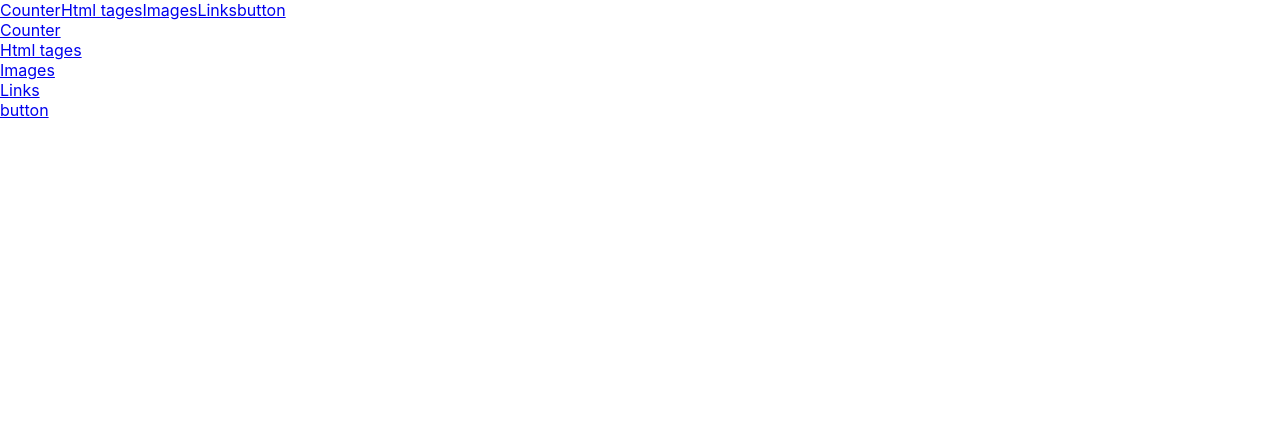
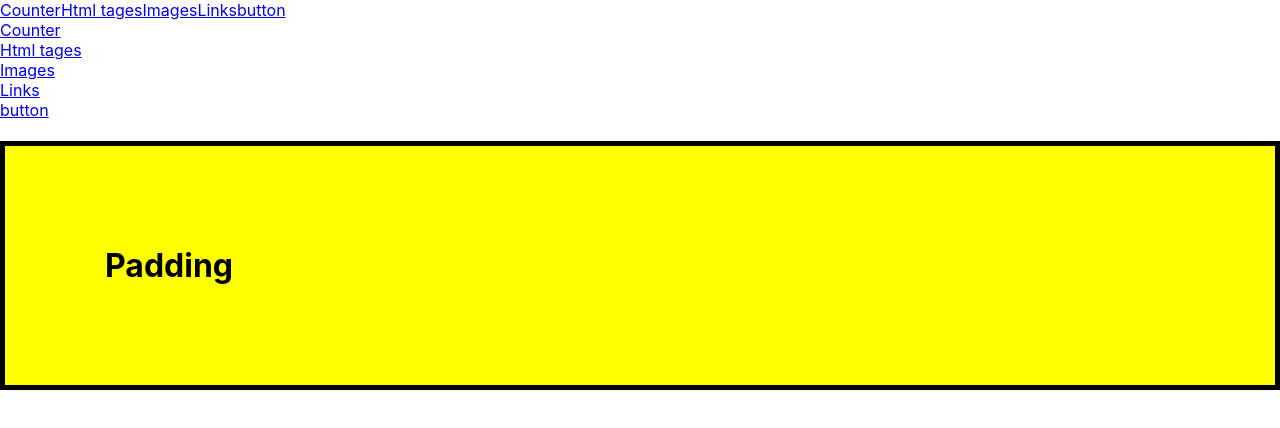
Before and after one commit to JoshiSankar-4021/febreactapp, a React (Create React App) app: page /inline in a window 1280 px wide. Shown: the top 428 px of the page. Built offline with nearby package versions, Linux system fonts and the light colour scheme.

Commit message:
internal,external,inline,boxmodel

```diff
--- a/src/App.js
+++ b/src/App.js
@@ -5,6 +5,9 @@ import Link from "./textnav/Links.jsx"
 import Buttons from "./button/Buttons.jsx"
 import TopNavbar from "./nav/TopNavbar.jsx"
 import SideNav from "./nav/SideNavbar.jsx";
+import Inlinecss from "./CSS/Iinline/inlinecss.jsx"
+import Internal from "./CSS/internal/internalcss.jsx"
+import External from "./CSS/external/externalcss.jsx"
 import {Routes,Route} from "react-router-dom";
  function App(){
   return(
@@ -16,7 +19,12 @@ import {Routes,Route} from "react-router-dom";
         <Route path="/htmltags" element={<Htmltags/>}/>
         <Route path="/images" element={< Images/>}/>
         <Route path="/links" element={< Link/>}/>
-        <Route path="/" element={< Buttons/>}/>
+        <Route path="/button" element={< Buttons/>}/>
+        <Route path="/inline" element={< Inlinecss/>}/>
+        <Route path="/internal" element={< Internal/>}/>
+        <Route path="/" element={< External/>}/>
+
+
       </Routes>
     </>
 
--- /dev/null
+++ b/src/CSS/Iinline/inlinecss.jsx
@@ -0,0 +1,15 @@
+
+function Inlinecss(){
+    return(
+    <div>
+        <h1 style={{
+            "border":"5px solid black",
+            "background":"yellow",
+            "paddingTop":"200px",
+            "paddingBottom":"200px",
+            "padding":"100px 100px 100px 100px"
+
+        }}>Padding</h1>
+    </div>
+);
+}export default Inlinecss;
--- /dev/null
+++ b/src/CSS/external/externalcss.css
@@ -0,0 +1,14 @@
+.m1{
+    border: 2px solid black;
+    margin:10px 10px 10px 10px;
+
+}
+
+.m2{
+    border:2px solid black;
+    margin:0px;
+    margin-top: 20px;
+    margin-bottom: 30px;
+    margin-right:40px;
+    margin-left:50px;
+}
--- /dev/null
+++ b/src/CSS/external/externalcss.jsx
@@ -0,0 +1,9 @@
+import "./externalcss.css"
+function Externalcss(){
+    return(
+    <div>
+        <h1 className="m1">ELEMENT1</h1>
+        <h1 className="m2">ELEMENT2</h1>
+    </div>
+);
+}export default Externalcss;
--- /dev/null
+++ b/src/CSS/internal/internalcss.jsx
@@ -0,0 +1,63 @@
+
+function Internalcss(){
+    const styles={
+        heading:{
+            border:"5px solid black",
+            color:"yellow",
+            background:"pink",
+            borderColor:"green",
+            borderStyle:"dotted",
+            borderWidth:"10px"
+        },
+        heading1:{
+            border:"5px dashed black",
+            color:"red",
+            background:"yellow"
+        },
+        heading2:{
+            border:"5px dotted black",
+            color:"red",
+            background:"yellow"
+        },
+         heading3:{
+            border:"5px doubled black",
+            color:"red",
+            background:"yellow"
+        },
+         heading4:{
+            border:"5px groove black",
+            color:"red",
+            background:"yellow"
+        },
+         heading5:{
+            border:"5px ridge black",
+            color:"red",
+            background:"yellow"
+        },
+         heading6:{
+            border:"5px inset black",
+            color:"red",
+            background:"yellow"
+        },
+         heading7:{
+            border:"5px outset black",
+            color:"red",
+            background:"yellow"
+        }
+
+    }
+    return(
+    <div>
+        <h1 style={styles.heading}>Border</h1>
+        <h1 style={styles.heading1}>Dahed Border</h1>
+        <h1 style={styles.heading2}>Dotted Border</h1>
+        <h1 style={styles.heading3}>doubled Border</h1>
+        <h1 style={styles.heading4}>groove Border</h1>
+        <h1 style={styles.heading5}>ridge Border</h1>
+        <h1 style={styles.heading6}>inset Border</h1>
+        <h1 style={styles.heading7}>outset Border</h1>
+
+
+    </div>
+);
+}export default Internalcss;
```
